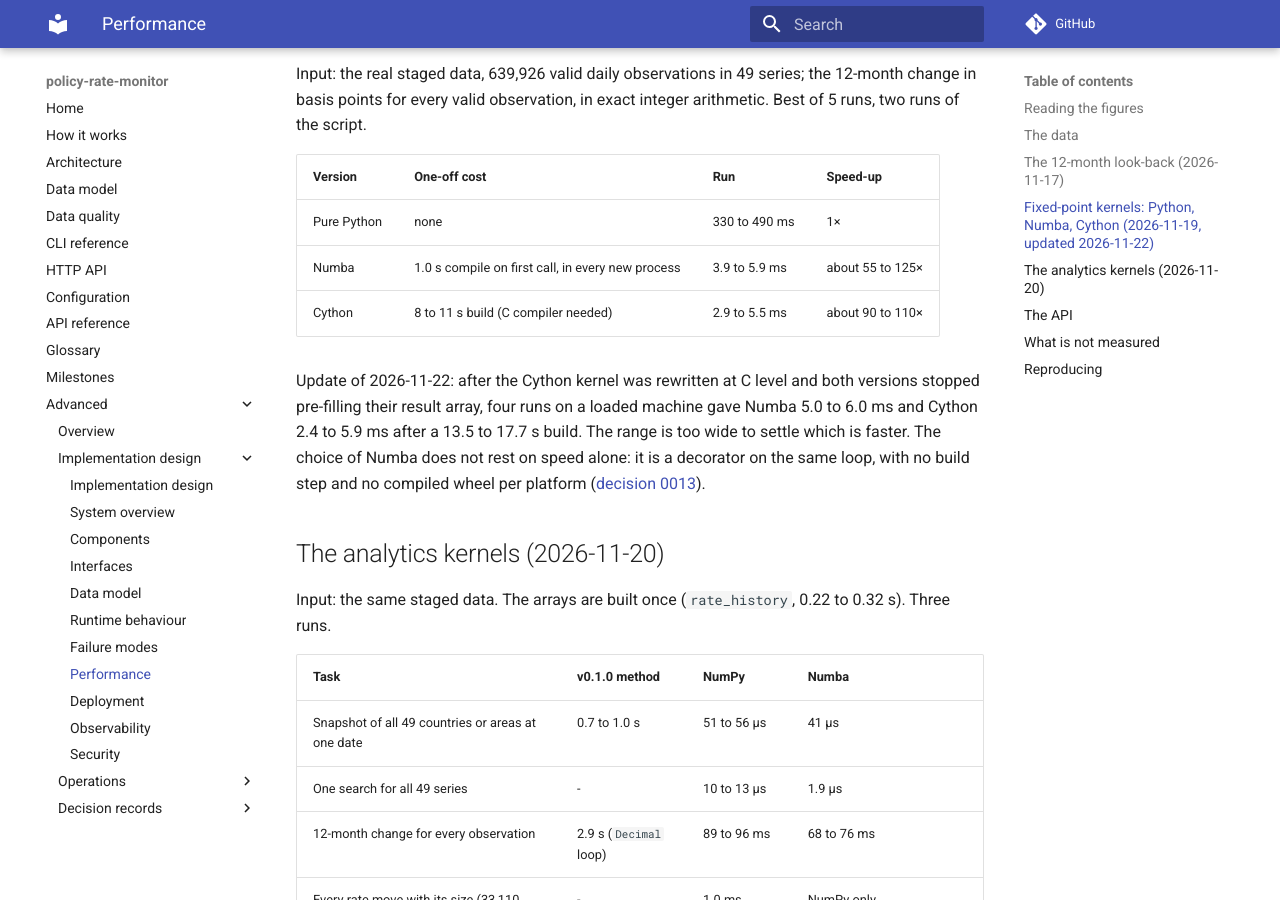
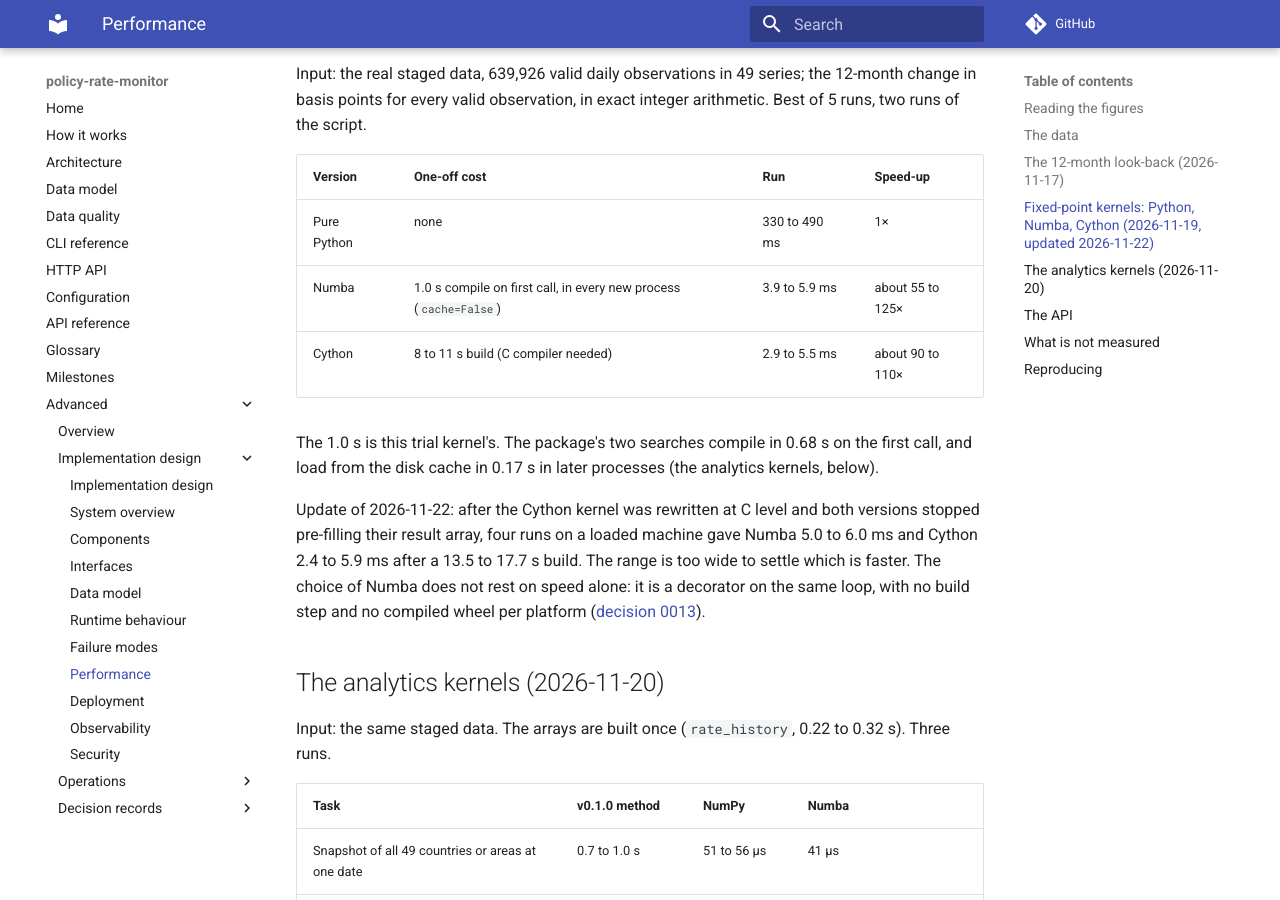
Before and after one commit to andrea-dm/policy-rate-monitor, an MkDocs documentation site: the page built from docs/advanced/implementation_design/performance.md, in a window 1280 px wide and 900 px high, scrolled down 2108 px. Built offline with MkDocs 1.6.1 and Material for MkDocs 9.7.7, drawn with Linux system fonts in a browser that asks for light colours; comment, search, counter and statistics services are not loaded.

Commit message:
docs: say which kernel each numba compile time belongs to

```diff
--- a/docs/advanced/implementation_design/performance.md
+++ b/docs/advanced/implementation_design/performance.md
@@ -67,8 +67,11 @@ the script.
 | Version | One-off cost | Run | Speed-up |
 |---|---|---|---|
 | Pure Python | none | 330 to 490 ms | 1× |
-| Numba | 1.0 s compile on first call, in every new process | 3.9 to 5.9 ms | about 55 to 125× |
+| Numba | 1.0 s compile on first call, in every new process (`cache=False`) | 3.9 to 5.9 ms | about 55 to 125× |
 | Cython | 8 to 11 s build (C compiler needed) | 2.9 to 5.5 ms | about 90 to 110× |
+
+The 1.0 s is this trial kernel's. The package's two searches compile in 0.68 s on the first call,
+and load from the disk cache in 0.17 s in later processes (the analytics kernels, below).
 
 Update of 2026-11-22: after the Cython kernel was rewritten at C level and both versions stopped
 pre-filling their result array, four runs on a loaded machine gave Numba 5.0 to 6.0 ms and Cython
```
Also changed, not shown: diagnostics/README.md (+4 -1 lines).
